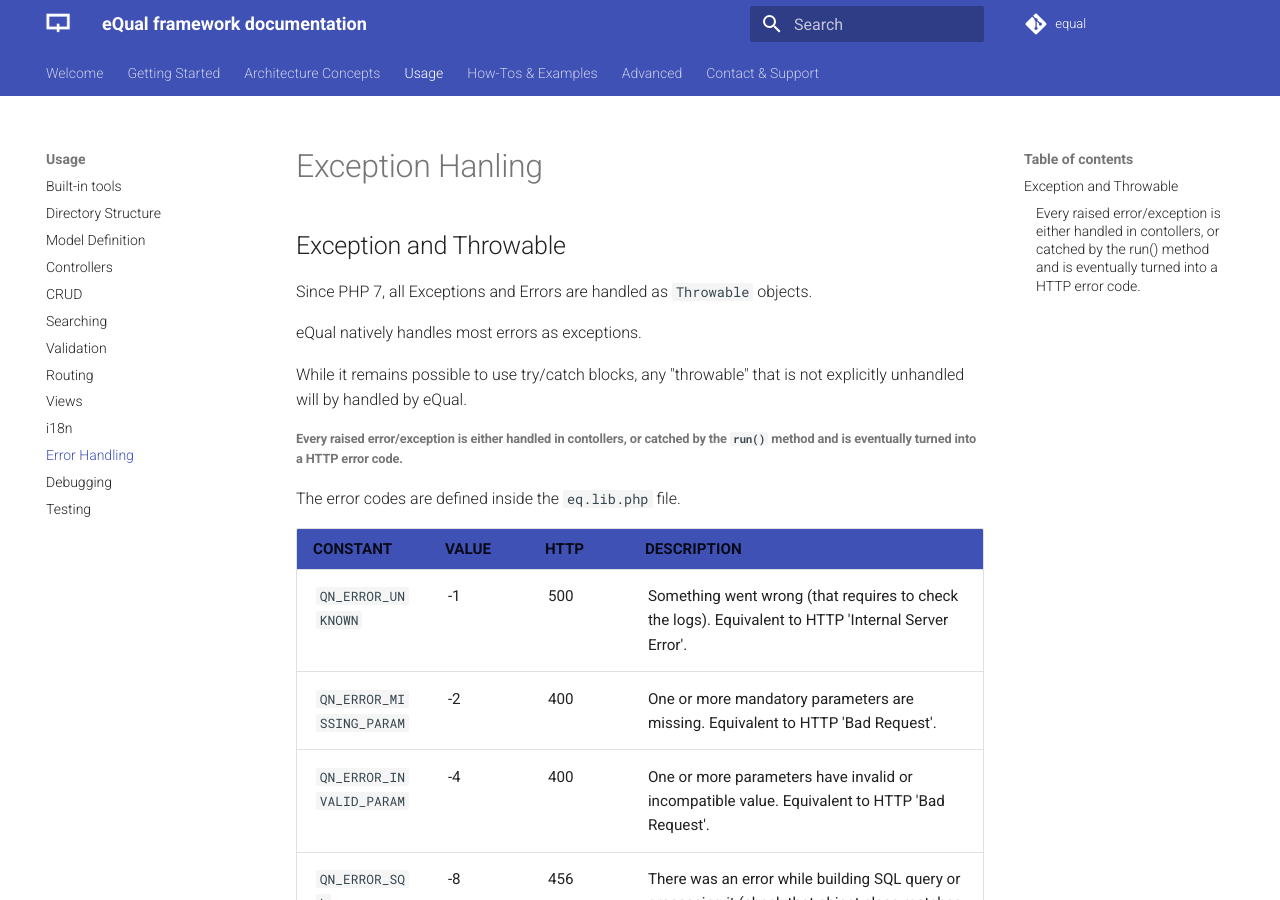
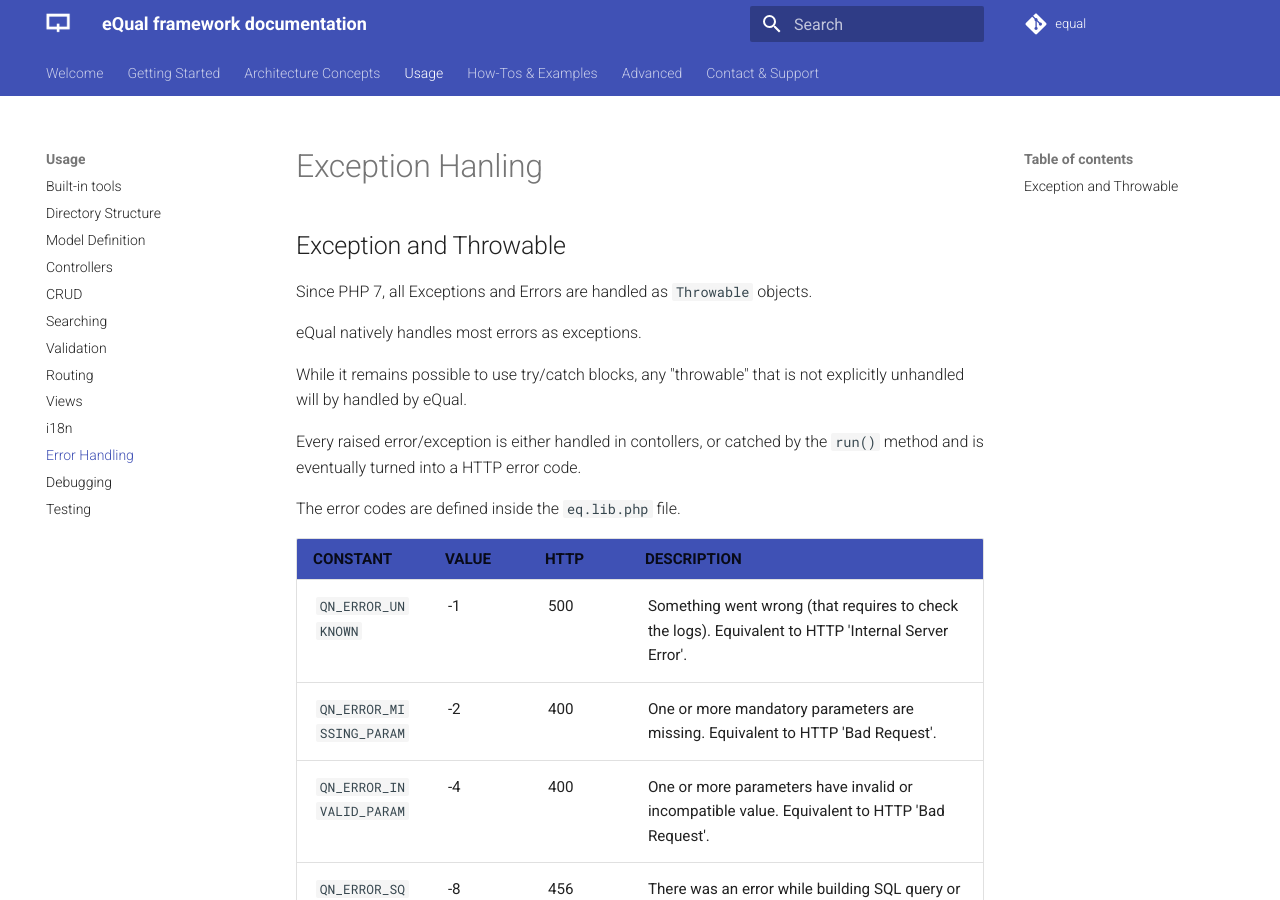
Before and after one commit to equalframework/equal-doc, an MkDocs documentation site: the page built from docs/usage/error-handling.md, in a window 1280 px wide and 900 px high. Built offline with MkDocs 1.6.1 and Material for MkDocs 9.7.7, drawn with Linux system fonts in a browser that asks for light colours; comment, search, counter and statistics services are not loaded.

Commit message:
added docs

```diff
--- a/docs/usage/error-handling.md
+++ b/docs/usage/error-handling.md
@@ -10,7 +10,7 @@ eQual natively handles most errors as exceptions.
 
 While it remains possible to use try/catch blocks, any "throwable" that is not explicitly unhandled will by handled by eQual.
 
-###### Every raised error/exception is either handled in contollers, or catched by the `run()` method and is eventually turned into a HTTP error code.
+Every raised error/exception is either handled in contollers, or catched by the `run()` method and is eventually turned into a HTTP error code.
 
 The error codes are defined inside the `eq.lib.php` file.
 
```
